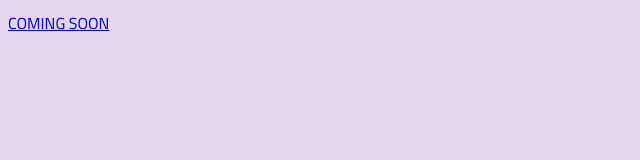
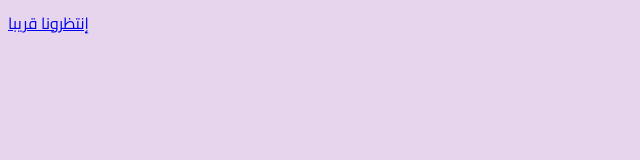
Before and after one commit to malik-mohamed-2009/malik-mohamed-2009.github.io, a plain HTML site: page index.html in a window 1280 px wide. Shown: the full height of the page, 0-640 px from the left. Drawn offline with Linux system fonts and the light colour scheme.

Commit message:
Update text to Arabic for upcoming section

```diff
--- a/index.html
+++ b/index.html
@@ -11,7 +11,7 @@
 
   <a href="/about">
     <body>
-      COMING SOON
+      إنتظرونا قريبا
     </body>
   </a>
 
```
